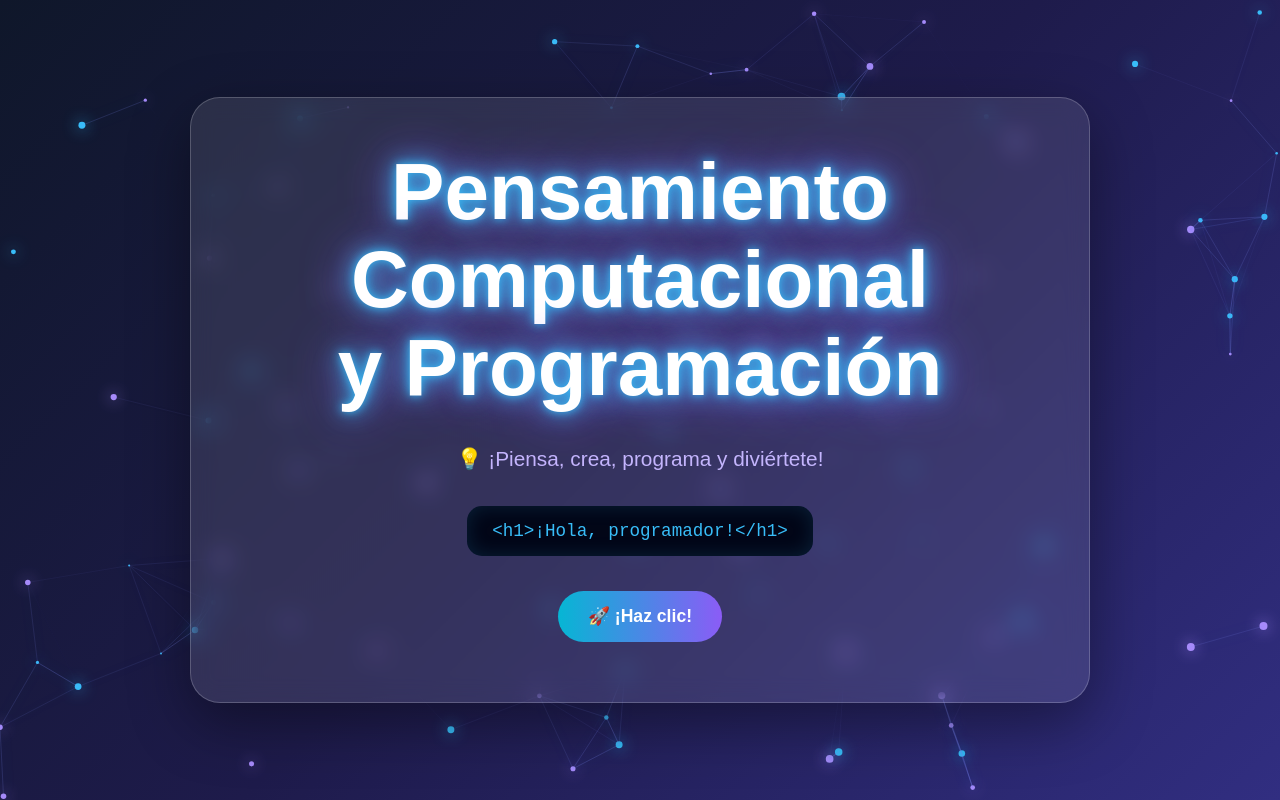
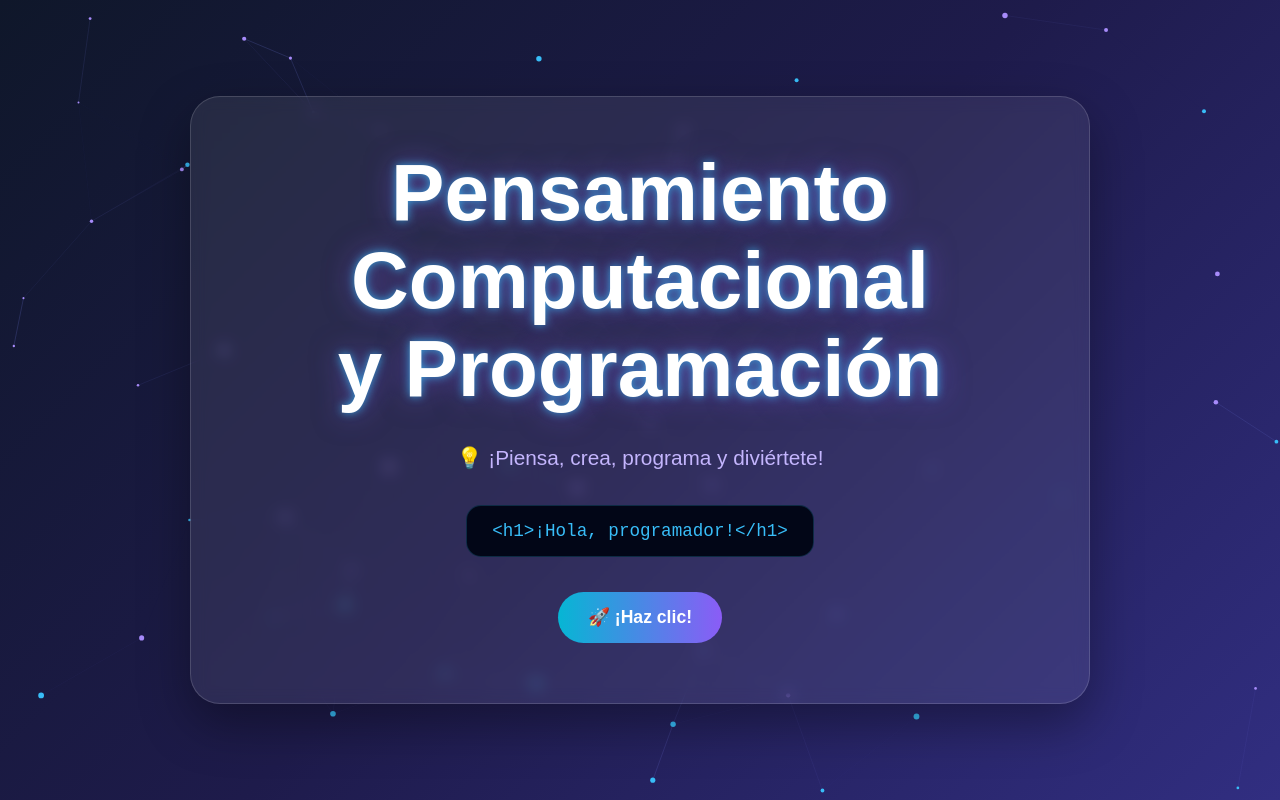
Before and after one commit to arturorosas02-cmd/actividad_10, a plain HTML site: page index.html in a window 1280 px wide. Both pictures are taken after a click on the button "🚀 ¡Haz clic!". Drawn offline with Linux system fonts and the light colour scheme.

Commit message:
Update index.html

```diff
--- a/index.html
+++ b/index.html
@@ -3,6 +3,7 @@
 <head>
     <meta charset="UTF-8">
     <meta name="viewport" content="width=device-width, initial-scale=1.0">
+
     <title>Pensamiento Computacional y Programación</title>
 
     <style>
@@ -12,107 +13,185 @@
             box-sizing: border-box;
         }
 
+        html, body {
+            width: 100%;
+            height: 100%;
+        }
+
         body {
-            min-height: 100vh;
             overflow: hidden;
             font-family: Arial, Helvetica, sans-serif;
             background: linear-gradient(135deg, #0f172a, #1e1b4b, #312e81);
             color: white;
+
             display: flex;
             justify-content: center;
             align-items: center;
         }
 
-        /* Fondo de partículas */
+        /* ==========================================
+           CANVAS
+        ========================================== */
+
         #canvas {
             position: fixed;
-            top: 0;
-            left: 0;
+            inset: 0;
             width: 100%;
             height: 100%;
             z-index: 0;
         }
 
-        /* Contenedor principal */
+        /* ==========================================
+           CONTENEDOR
+        ========================================== */
+
         .contenedor {
             position: relative;
             z-index: 2;
+
             width: 90%;
             max-width: 900px;
+
             padding: 60px 30px;
+
             text-align: center;
-            background: rgba(255, 255, 255, 0.10);
-            border: 1px solid rgba(255, 255, 255, 0.2);
+
+            background: rgba(255, 255, 255, 0.08);
+
+            border: 1px solid rgba(255, 255, 255, 0.15);
+
             border-radius: 30px;
-            backdrop-filter: blur(12px);
-            box-shadow: 0 20px 60px rgba(0, 0, 0, 0.4);
-            animation: aparecer 1.5s ease;
+
+            backdrop-filter: blur(8px);
+
+            box-shadow:
+                0 20px 50px rgba(0, 0, 0, 0.35);
+
+            animation: aparecer 1s ease;
         }
+
+        /* ==========================================
+           TITULO
+        ========================================== */
 
         h1 {
             font-size: clamp(2.5rem, 7vw, 5rem);
+
             line-height: 1.1;
+
             margin-bottom: 25px;
-            color: #ffffff;
+
             text-shadow:
-                0 0 10px #38bdf8,
-                0 0 25px #38bdf8,
-                0 0 50px #8b5cf6;
+                0 0 10px rgba(56, 189, 248, 0.8),
+                0 0 30px rgba(139, 92, 246, 0.5);
+
             animation: flotar 3s ease-in-out infinite;
         }
 
         .subtitulo {
             font-size: 1.3rem;
+
             color: #c4b5fd;
+
             margin-bottom: 35px;
         }
 
+        /* ==========================================
+           BLOQUE DE CODIGO
+        ========================================== */
+
         .codigo {
             display: inline-block;
+
             padding: 15px 25px;
+
             border-radius: 15px;
+
             background: #020617;
+
             color: #38bdf8;
+
             font-family: "Courier New", monospace;
+
             font-size: 1.1rem;
-            box-shadow: inset 0 0 20px rgba(56, 189, 248, 0.15);
+
+            border: 1px solid rgba(56, 189, 248, 0.2);
         }
+
+        /* ==========================================
+           BOTON
+        ========================================== */
 
         .boton {
             margin-top: 35px;
+
             padding: 15px 30px;
+
             border: none;
+
             border-radius: 50px;
-            background: linear-gradient(90deg, #06b6d4, #8b5cf6);
+
+            background: linear-gradient(
+                90deg,
+                #06b6d4,
+                #8b5cf6
+            );
+
             color: white;
+
             font-size: 1.1rem;
+
             font-weight: bold;
+
             cursor: pointer;
-            transition: transform 0.3s, box-shadow 0.3s;
+
+            transition:
+                transform 0.2s ease,
+                box-shadow 0.2s ease;
         }
 
         .boton:hover {
-            transform: scale(1.1);
-            box-shadow: 0 0 30px #38bdf8;
+            transform: scale(1.08);
+
+            box-shadow:
+                0 0 25px rgba(56, 189, 248, 0.7);
         }
 
-        /* Emoji que aparece al hacer clic */
+        .boton:active {
+            transform: scale(0.95);
+        }
+
+        /* ==========================================
+           EMOJIS
+        ========================================== */
+
         .emoji {
             position: fixed;
+
             pointer-events: none;
-            font-size: 35px;
+
+            font-size: 32px;
+
             z-index: 10;
-            animation: subir 1.5s ease-out forwards;
+
+            animation: subir 1.2s ease-out forwards;
+
+            will-change: transform, opacity;
         }
+
+        /* ==========================================
+           ANIMACIONES CSS
+        ========================================== */
 
         @keyframes aparecer {
             from {
                 opacity: 0;
-                transform: scale(0.7) translateY(50px);
+                transform: scale(0.8);
             }
+
             to {
                 opacity: 1;
-                transform: scale(1) translateY(0);
+                transform: scale(1);
             }
         }
 
@@ -120,24 +199,36 @@
             0%, 100% {
                 transform: translateY(0);
             }
+
             50% {
-                transform: translateY(-12px);
+                transform: translateY(-10px);
             }
         }
 
         @keyframes subir {
             0% {
                 opacity: 1;
-                transform: translateY(0) scale(1) rotate(0deg);
+                transform:
+                    translate3d(0, 0, 0)
+                    scale(1)
+                    rotate(0deg);
             }
 
             100% {
                 opacity: 0;
-                transform: translateY(-150px) scale(1.8) rotate(30deg);
+                transform:
+                    translate3d(0, -130px, 0)
+                    scale(1.5)
+                    rotate(25deg);
             }
         }
 
+        /* ==========================================
+           MOVILES
+        ========================================== */
+
         @media (max-width: 600px) {
+
             .contenedor {
                 padding: 40px 20px;
             }
@@ -147,7 +238,26 @@
             }
 
             .codigo {
-                font-size: 0.85rem;
+                font-size: 0.8rem;
+                padding: 12px 15px;
+            }
+
+            .boton {
+                font-size: 1rem;
+            }
+        }
+
+        /* ==========================================
+           REDUCIR ANIMACIONES SI EL USUARIO LO PIDE
+        ========================================== */
+
+        @media (prefers-reduced-motion: reduce) {
+
+            *,
+            *::before,
+            *::after {
+                animation: none !important;
+                transition: none !important;
             }
         }
     </style>
@@ -157,8 +267,13 @@
 
     <canvas id="canvas"></canvas>
 
-    <div class="contenedor">
-        <h1>Pensamiento Computacional<br>y Programación</h1>
+    <main class="contenedor">
+
+        <h1>
+            Pensamiento Computacional
+            <br>
+            y Programación
+        </h1>
 
         <p class="subtitulo">
             💡 ¡Piensa, crea, programa y diviértete!
@@ -173,131 +288,345 @@
         <button class="boton" id="boton">
             🚀 ¡Haz clic!
         </button>
-    </div>
+
+    </main>
+
 
     <script>
-        // ==========================================
-        // ANIMACIÓN DE PARTÍCULAS
-        // ==========================================
+
+        // ==================================================
+        // CANVAS OPTIMIZADO
+        // ==================================================
 
         const canvas = document.getElementById("canvas");
-        const ctx = canvas.getContext("2d");
+        const ctx = canvas.getContext("2d", {
+            alpha: true
+        });
+
+        let ancho;
+        let alto;
 
         let particulas = [];
 
+        // Cantidad moderada de partículas
+        const cantidadParticulas = 55;
+
+        // Distancia máxima para conectar partículas
+        const distanciaMaxima = 130;
+
+        // ==================================================
+        // AJUSTAR CANVAS
+        // ==================================================
+
         function ajustarCanvas() {
-            canvas.width = window.innerWidth;
-            canvas.height = window.innerHeight;
+
+            const dpr = Math.min(
+                window.devicePixelRatio || 1,
+                1.5
+            );
+
+            ancho = window.innerWidth;
+            alto = window.innerHeight;
+
+            canvas.width = ancho * dpr;
+            canvas.height = alto * dpr;
+
+            canvas.style.width = ancho + "px";
+            canvas.style.height = alto + "px";
+
+            ctx.setTransform(
+                dpr,
+                0,
+                0,
+                dpr,
+                0,
+                0
+            );
         }
 
-        window.addEventListener("resize", ajustarCanvas);
+        window.addEventListener(
+            "resize",
+            ajustarCanvas,
+            { passive: true }
+        );
+
         ajustarCanvas();
 
-        // Crear partículas
-        for (let i = 0; i < 100; i++) {
-            particulas.push({
-                x: Math.random() * canvas.width,
-                y: Math.random() * canvas.height,
-                tamaño: Math.random() * 3 + 1,
-                velocidadX: (Math.random() - 0.5) * 1.5,
-                velocidadY: (Math.random() - 0.5) * 1.5,
-                color: Math.random() > 0.5 ? "#38bdf8" : "#a78bfa"
-            });
+
+        // ==================================================
+        // CREAR PARTICULAS
+        // ==================================================
+
+        function crearParticulas() {
+
+            particulas.length = 0;
+
+            for (
+                let i = 0;
+                i < cantidadParticulas;
+                i++
+            ) {
+
+                particulas.push({
+
+                    x: Math.random() * ancho,
+
+                    y: Math.random() * alto,
+
+                    radio: Math.random() * 2 + 1,
+
+                    vx:
+                        (Math.random() - 0.5)
+                        * 0.5,
+
+                    vy:
+                        (Math.random() - 0.5)
+                        * 0.5,
+
+                    color:
+                        Math.random() > 0.5
+                        ? "#38bdf8"
+                        : "#a78bfa"
+                });
+            }
         }
 
-        function animarParticulas() {
-            ctx.clearRect(0, 0, canvas.width, canvas.height);
+        crearParticulas();
 
-            particulas.forEach(p => {
-                p.x += p.velocidadX;
-                p.y += p.velocidadY;
 
-                // Si sale de la pantalla, vuelve a aparecer
-                if (p.x < 0) p.x = canvas.width;
-                if (p.x > canvas.width) p.x = 0;
-                if (p.y < 0) p.y = canvas.height;
-                if (p.y > canvas.height) p.y = 0;
+        // ==================================================
+        // ACTUALIZAR PARTICULAS
+        // ==================================================
 
-                ctx.beginPath();
-                ctx.arc(p.x, p.y, p.tamaño, 0, Math.PI * 2);
-                ctx.fillStyle = p.color;
-                ctx.shadowBlur = 15;
-                ctx.shadowColor = p.color;
-                ctx.fill();
-            });
+        function actualizar() {
 
-            // Dibujar líneas entre partículas cercanas
-            for (let i = 0; i < particulas.length; i++) {
-                for (let j = i + 1; j < particulas.length; j++) {
+            for (const p of particulas) {
 
-                    const dx = particulas[i].x - particulas[j].x;
-                    const dy = particulas[i].y - particulas[j].y;
-                    const distancia = Math.sqrt(dx * dx + dy * dy);
+                p.x += p.vx;
+                p.y += p.vy;
 
-                    if (distancia < 120) {
-                        ctx.beginPath();
-                        ctx.moveTo(particulas[i].x, particulas[i].y);
-                        ctx.lineTo(particulas[j].x, particulas[j].y);
+                // Rebote horizontal
+                if (
+                    p.x < 0 ||
+                    p.x > ancho
+                ) {
+                    p.vx *= -1;
+                }
+
+                // Rebote vertical
+                if (
+                    p.y < 0 ||
+                    p.y > alto
+                ) {
+                    p.vy *= -1;
+                }
+            }
+        }
+
+
+        // ==================================================
+        // DIBUJAR PARTICULAS
+        // ==================================================
+
+        function dibujar() {
+
+            ctx.clearRect(
+                0,
+                0,
+                ancho,
+                alto
+            );
+
+
+            // ----------------------------------------------
+            // LINEAS
+            // ----------------------------------------------
+
+            for (
+                let i = 0;
+                i < particulas.length;
+                i++
+            ) {
+
+                const p1 = particulas[i];
+
+                for (
+                    let j = i + 1;
+                    j < particulas.length;
+                    j++
+                ) {
+
+                    const p2 = particulas[j];
+
+                    const dx =
+                        p1.x - p2.x;
+
+                    const dy =
+                        p1.y - p2.y;
+
+                    const distanciaCuadrada =
+                        dx * dx + dy * dy;
+
+                    // Evitamos Math.sqrt si están lejos
+                    if (
+                        distanciaCuadrada <
+                        distanciaMaxima *
+                        distanciaMaxima
+                    ) {
+
+                        const distancia =
+                            Math.sqrt(
+                                distanciaCuadrada
+                            );
+
+                        const opacidad =
+                            (1 - distancia /
+                            distanciaMaxima)
+                            * 0.3;
 
                         ctx.strokeStyle =
-                            "rgba(129, 140, 248, " +
-                            (1 - distancia / 120) * 0.4 +
-                            ")";
+                            `rgba(129,140,248,${opacidad})`;
 
                         ctx.lineWidth = 1;
+
+                        ctx.beginPath();
+
+                        ctx.moveTo(
+                            p1.x,
+                            p1.y
+                        );
+
+                        ctx.lineTo(
+                            p2.x,
+                            p2.y
+                        );
+
                         ctx.stroke();
                     }
                 }
             }
 
-            requestAnimationFrame(animarParticulas);
+
+            // ----------------------------------------------
+            // PARTICULAS
+            // ----------------------------------------------
+
+            for (const p of particulas) {
+
+                ctx.beginPath();
+
+                ctx.arc(
+                    p.x,
+                    p.y,
+                    p.radio,
+                    0,
+                    Math.PI * 2
+                );
+
+                ctx.fillStyle = p.color;
+
+                ctx.fill();
+            }
         }
 
-        animarParticulas();
+
+        // ==================================================
+        // BUCLE DE ANIMACION
+        // ==================================================
+
+        function animar() {
+
+            actualizar();
+
+            dibujar();
+
+            requestAnimationFrame(animar);
+        }
+
+        animar();
 
 
-        // ==========================================
-        // ANIMACIÓN AL HACER CLIC
-        // ==========================================
+        // ==================================================
+        // BOTON
+        // ==================================================
 
-        const boton = document.getElementById("boton");
+        const boton =
+            document.getElementById("boton");
 
-        const emojis = ["💻", "🚀", "🧠", "⚡", "🤖", "💡", "🎮", "✨"];
+        const emojis = [
+            "💻",
+            "🚀",
+            "🧠",
+            "⚡",
+            "🤖",
+            "💡",
+            "🎮",
+            "✨"
+        ];
 
-        boton.addEventListener("click", function(event) {
 
-            for (let i = 0; i < 12; i++) {
+        boton.addEventListener(
+            "click",
+            function(event) {
 
-                const emoji = document.createElement("div");
+                // Menos emojis = mejor rendimiento
+                for (
+                    let i = 0;
+                    i < 8;
+                    i++
+                ) {
 
-                emoji.classList.add("emoji");
+                    const emoji =
+                        document.createElement("div");
 
-                emoji.textContent =
-                    emojis[Math.floor(Math.random() * emojis.length)];
+                    emoji.className =
+                        "emoji";
 
-                emoji.style.left =
-                    (event.clientX + (Math.random() - 0.5) * 150) + "px";
+                    emoji.textContent =
+                        emojis[
+                            Math.floor(
+                                Math.random() *
+                                emojis.length
+                            )
+                        ];
 
-                emoji.style.top =
-                    (event.clientY + (Math.random() - 0.5) * 50) + "px";
+                    emoji.style.left =
+                        (
+                            event.clientX +
+                            (Math.random() - 0.5)
+                            * 120
+                        ) + "px";
 
-                emoji.style.animationDuration =
-                    (1 + Math.random() * 1) + "s";
+                    emoji.style.top =
+                        (
+                            event.clientY
+                        ) + "px";
 
-                document.body.appendChild(emoji);
+                    document.body.appendChild(
+                        emoji
+                    );
 
-                setTimeout(() => {
-                    emoji.remove();
-                }, 2000);
+                    setTimeout(
+                        () => emoji.remove(),
+                        1300
+                    );
+                }
+
+
+                // Cambiar texto
+                boton.textContent =
+                    "🎉 ¡Programando!";
+
+                setTimeout(
+                    () => {
+                        boton.textContent =
+                            "🚀 ¡Haz clic!";
+                    },
+                    1200
+                );
             }
+        );
 
-            // Cambiar temporalmente el texto
-            boton.textContent = "🎉 ¡Programando!";
-
-            setTimeout(() => {
-                boton.textContent = "🚀 ¡Haz clic!";
-            }, 1500);
-        });
     </script>
 
 </body>
```
